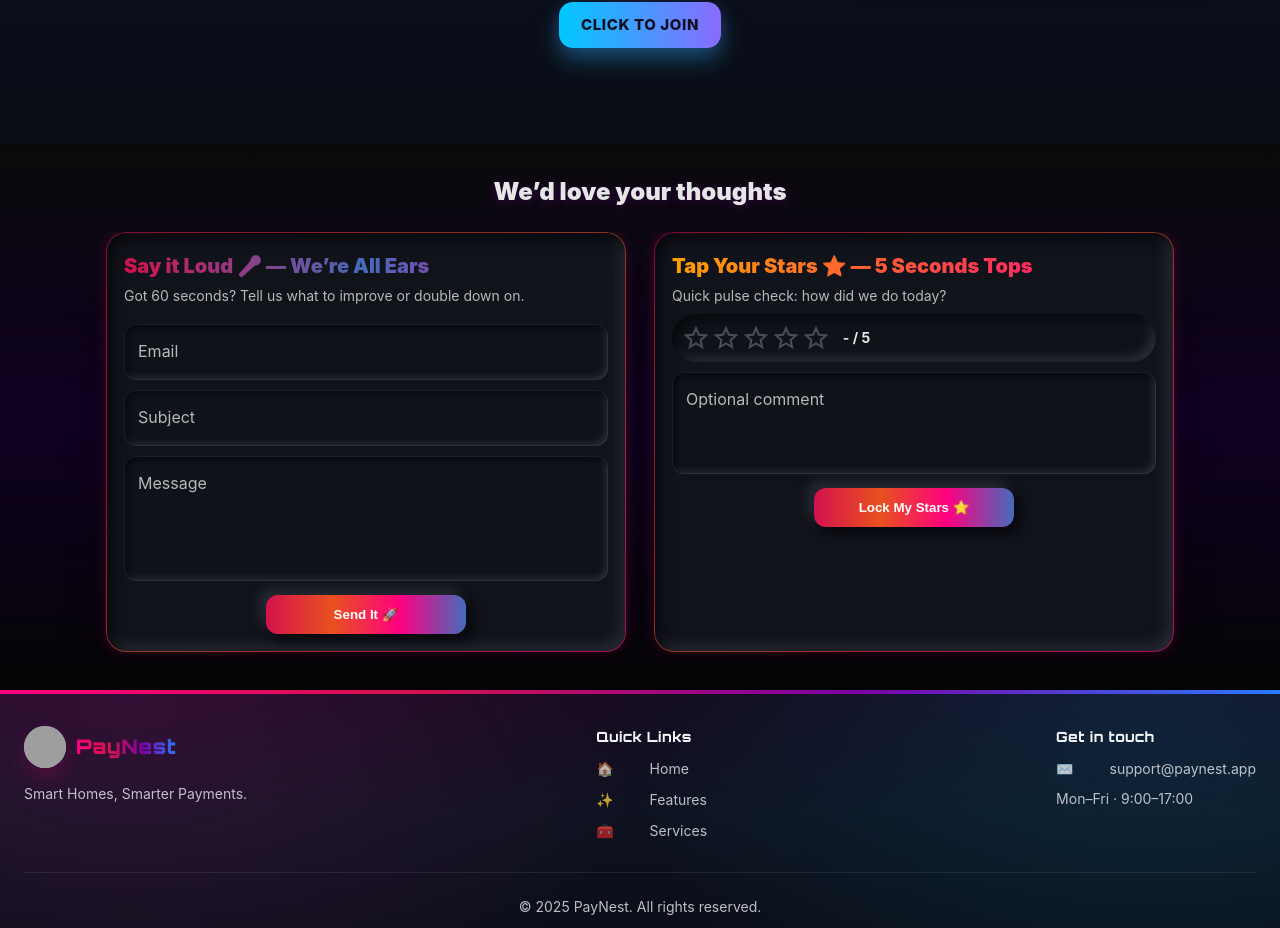
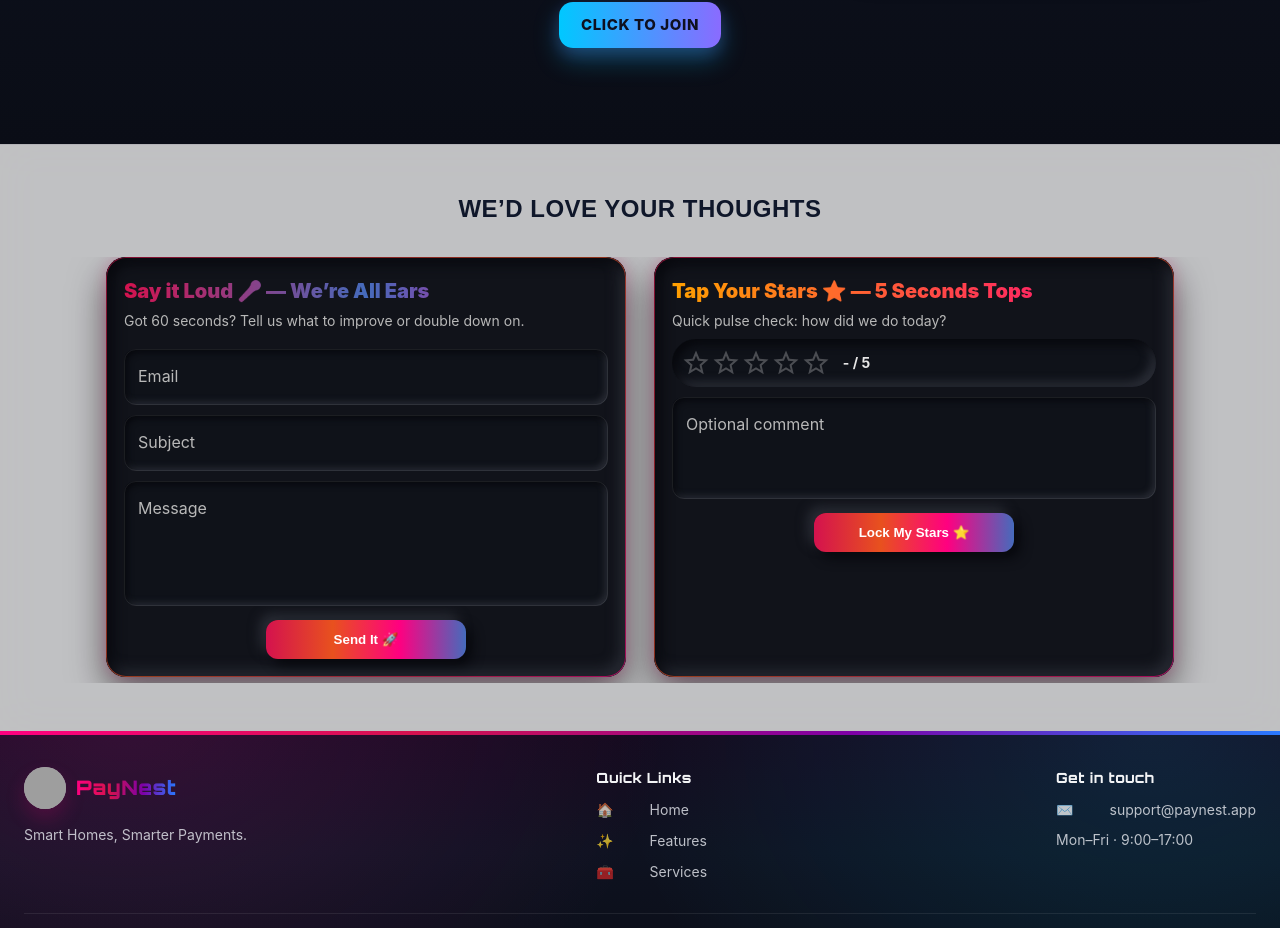
Before and after one commit to Clive-MM/NyumbaSmart, a React (Create React App) app in the folder frontend/: page / in a window 1280 px wide. Shown: the part 2353-3281 px from the top of the page. Built offline with nearby package versions, Linux system fonts and the light colour scheme; no server answers; grey boxes are pictures that could not be loaded; some icons are missing.

Commit message:
FEEBACK SECTION UPDATED

```diff
--- a/frontend/src/components/LandingPage/FeedbackSection.jsx
+++ b/frontend/src/components/LandingPage/FeedbackSection.jsx
@@ -25,14 +25,14 @@ const BRAND = {
 };
 const headingGradient = `linear-gradient(90deg, ${BRAND.magenta}, ${BRAND.blue}, ${BRAND.pink})`;
 
-/* ---------- Section layout: always side-by-side ---------- */
+
 const Row = styled(Box)({
   display: "flex",
   gap: 28,
   alignItems: "stretch",
   justifyContent: "center",
   flexWrap: "nowrap",
-  overflowX: "auto",              // stay side-by-side; scroll on tiny screens
+  overflowX: "auto",
   scrollSnapType: "x mandatory",
   paddingBottom: 6,
 });
@@ -268,21 +268,42 @@ function RatingForm() {
 export default function FeedbackRatingSection() {
   return (
     <Box
+      id="feedback"
       sx={{
-        py: 4,
+        py: 6,
         px: 2,
-        background:
-          "linear-gradient(180deg, rgba(10,10,10,1) 0%, rgba(16,0,36,0.95) 50%, rgba(5,5,5,1) 100%)",
+        // Swapped to White Glassmorphism background
+        background: "rgba(255, 255, 255, 0.75)",
+        backdropFilter: "blur(20px) saturate(180%)",
+        // Added the subtle slate border from your NavBar
+        borderTop: "1px solid rgba(15, 23, 42, 0.08)",
+        position: "relative",
       }}
     >
+      {/* Subtle top shadow to match the "scrolled" elevation of your NavBar */}
+      <Box
+        sx={{
+          position: 'absolute',
+          top: 0,
+          left: 0,
+          right: 0,
+          height: '1px',
+          boxShadow: '0 4px 20px rgba(0, 0, 0, 0.05)',
+          zIndex: 1
+        }}
+      />
+
       <Typography
         variant="h5"
         sx={{
           fontWeight: 900,
           textAlign: "center",
-          color: BRAND.text,
-          mb: 3,
-          textShadow: "0 2px 12px rgba(126,0,166,.35)",
+          // Changed from BRAND.text to Slate (#0F172A) for contrast
+          color: "#0F172A",
+          mb: 4,
+          fontFamily: "'Outfit', sans-serif",
+          letterSpacing: "0.5px",
+          textTransform: "uppercase",
         }}
       >
         We’d love your thoughts
```
